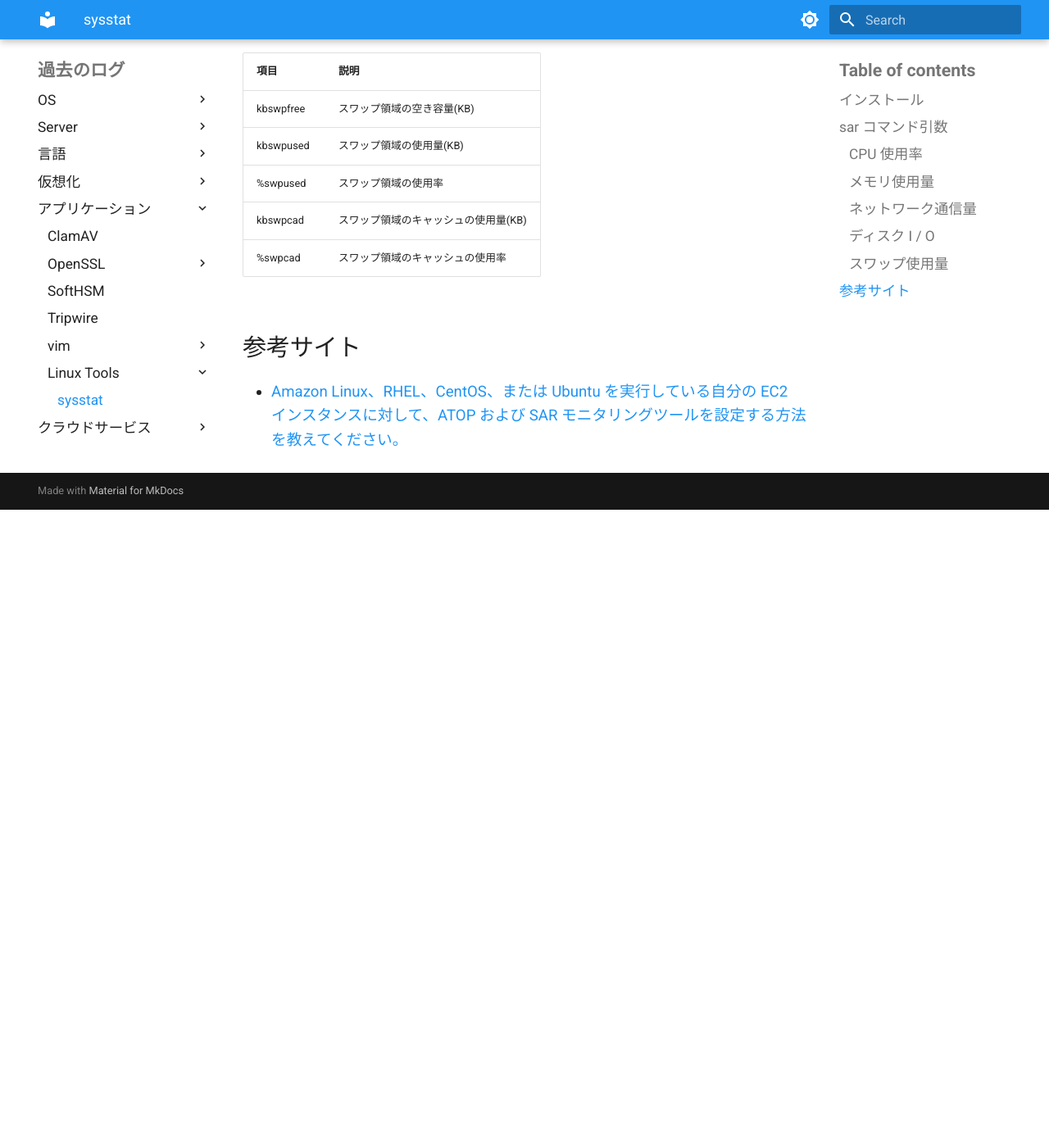
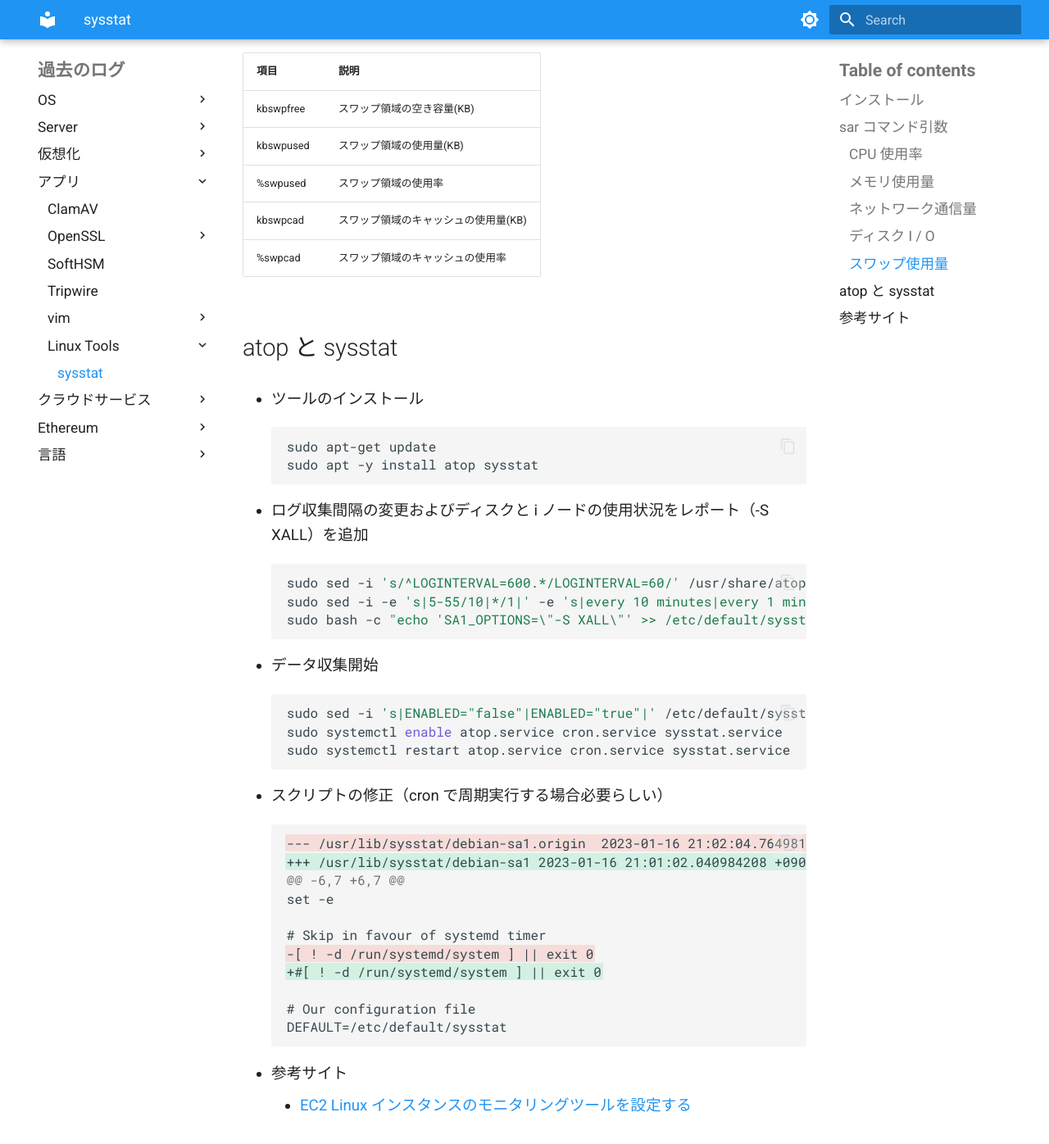
Before and after one commit to nynaka/website, an MkDocs documentation site: the page built from docs/app/linux/sysstat.md, in a window 1280 px wide and 1400 px high, scrolled down 4072 px. Shown: the top 1396 px of the window at 82% size. Built offline with MkDocs 1.6.1 and Material for MkDocs 9.7.7, drawn with Linux system fonts in a browser that asks for light colours; before the commit the page ends 4694 px from its top, so only the background shows below that.

````diff
--- a/docs/app/linux/sysstat.md
+++ b/docs/app/linux/sysstat.md
@@ -136,6 +136,52 @@ Docker や、その他仮想化を利用していると大量のデータが出
 | %swpcad   | スワップ領域のキャッシュの使用率     |
 
 
+
+## atop と sysstat
+
+- ツールのインストール
+
+    ```bash
+    sudo apt-get update
+    sudo apt -y install atop sysstat
+    ```
+
+- ログ収集間隔の変更およびディスクと i ノードの使用状況をレポート（-S XALL）を追加
+
+    ```bash
+    sudo sed -i 's/^LOGINTERVAL=600.*/LOGINTERVAL=60/' /usr/share/atop/atop.daily
+    sudo sed -i -e 's|5-55/10|*/1|' -e 's|every 10 minutes|every 1 minute|' -e 's|debian-sa1|debian-sa1 -S XALL|g' /etc/cron.d/sysstat
+    sudo bash -c "echo 'SA1_OPTIONS=\"-S XALL\"' >> /etc/default/sysstat"
+    ```
+
+- データ収集開始
+
+    ```bash
+    sudo sed -i 's|ENABLED="false"|ENABLED="true"|' /etc/default/sysstat
+    sudo systemctl enable atop.service cron.service sysstat.service
+    sudo systemctl restart atop.service cron.service sysstat.service
+    ```
+
+- スクリプトの修正（cron で周期実行する場合必要らしい）
+
+    ```diff
+    --- /usr/lib/sysstat/debian-sa1.origin  2023-01-16 21:02:04.764981715 +0900
+    +++ /usr/lib/sysstat/debian-sa1 2023-01-16 21:01:02.040984208 +0900
+    @@ -6,7 +6,7 @@
+    set -e
+
+    # Skip in favour of systemd timer
+    -[ ! -d /run/systemd/system ] || exit 0
+    +#[ ! -d /run/systemd/system ] || exit 0
+
+    # Our configuration file
+    DEFAULT=/etc/default/sysstat
+    ```
+
+- 参考サイト
+    - [EC2 Linux インスタンスのモニタリングツールを設定する](https://aws.amazon.com/jp/premiumsupport/knowledge-center/ec2-linux-configure-monitoring-tools/)
+
+
 ## 参考サイト
 
 - [Amazon Linux、RHEL、CentOS、または Ubuntu を実行している自分の EC2 インスタンスに対して、ATOP および SAR モニタリングツールを設定する方法を教えてください。](https://aws.amazon.com/jp/premiumsupport/knowledge-center/ec2-linux-configure-monitoring-tools/)
--- a/mkdocs.yml
+++ b/mkdocs.yml
@@ -19,15 +19,6 @@ nav:
     - SSH:
       - 公開鍵認証: server/ssh_public_key_authentication.md
     - LAN回線速度チェック: server/lan_speed_check.md
-
-  - "言語":
-    - C:
-      - "Ubuntu22.04のcoreファイル出力": lang/c/corefile_ubuntu2404.md
-      - PKCS11: lang/c/pkcs11_c.md
-    - Python:
-      - OCI SDK: lang/python/oci_sdk_python.md
-      - PyKCS11: lang/python/pykcs11.md
-      - python-pkcs11: lang/python/python-pkcs11.md
 
   - "仮想化":
     - Containerd:
@@ -54,7 +45,7 @@ nav:
       - "BSD VM (まだ起動できない)": virtualization/kvm/03_bsd_vm.md
       - "Windows VM (まだ起動できない)": virtualization/kvm/03_windows_vm.md
 
-  - "アプリケーション":
+  - "アプリ":
     - ClamAV: app/clamav.md
     - OpenSSL:
       - 自己証明書: app/openssl_self-certification.md
@@ -70,6 +61,21 @@ nav:
       - localstack: cloudservice/aws/localstack.md
     - OCI:
       - OCI SDK: lang/python/oci_sdk_python.md
+
+  - Ethereum:
+    - Web3Signer:
+      - "Web3Signerの署名動作確認": ./ethereum/web3signer_file-keystore.md
+      - "Web3Signer(Hardhat)": ./ethereum/web3signer_hardhat.md
+
+  - "言語":
+    - C:
+      - "Ubuntu22.04のcoreファイル出力": ./lang/c/corefile_ubuntu2404.md
+      - PKCS11: ./lang/c/pkcs11_c.md
+    - Python:
+      - OCI SDK: ./lang/python/oci_sdk_python.md
+      - PyKCS11: ./lang/python/pykcs11.md
+      - python-pkcs11: ./lang/python/python-pkcs11.md
+      - "ECDSA Secp256k1 Sign-Verify サンプルコード": ./lang/python/secp256k1_sign_verify.md
 
 theme:
   name: material
````
Also changed, not shown: docs/app/softhsm.md (+55 -8 lines), docs/ethereum/web3signer_file-keystore.md (added, +143 -0 lines), docs/ethereum/web3signer_hardhat.md (added, +46 -0 lines), docs/lang/python/secp256k1_sign_verify.md (added, +62 -0 lines).
